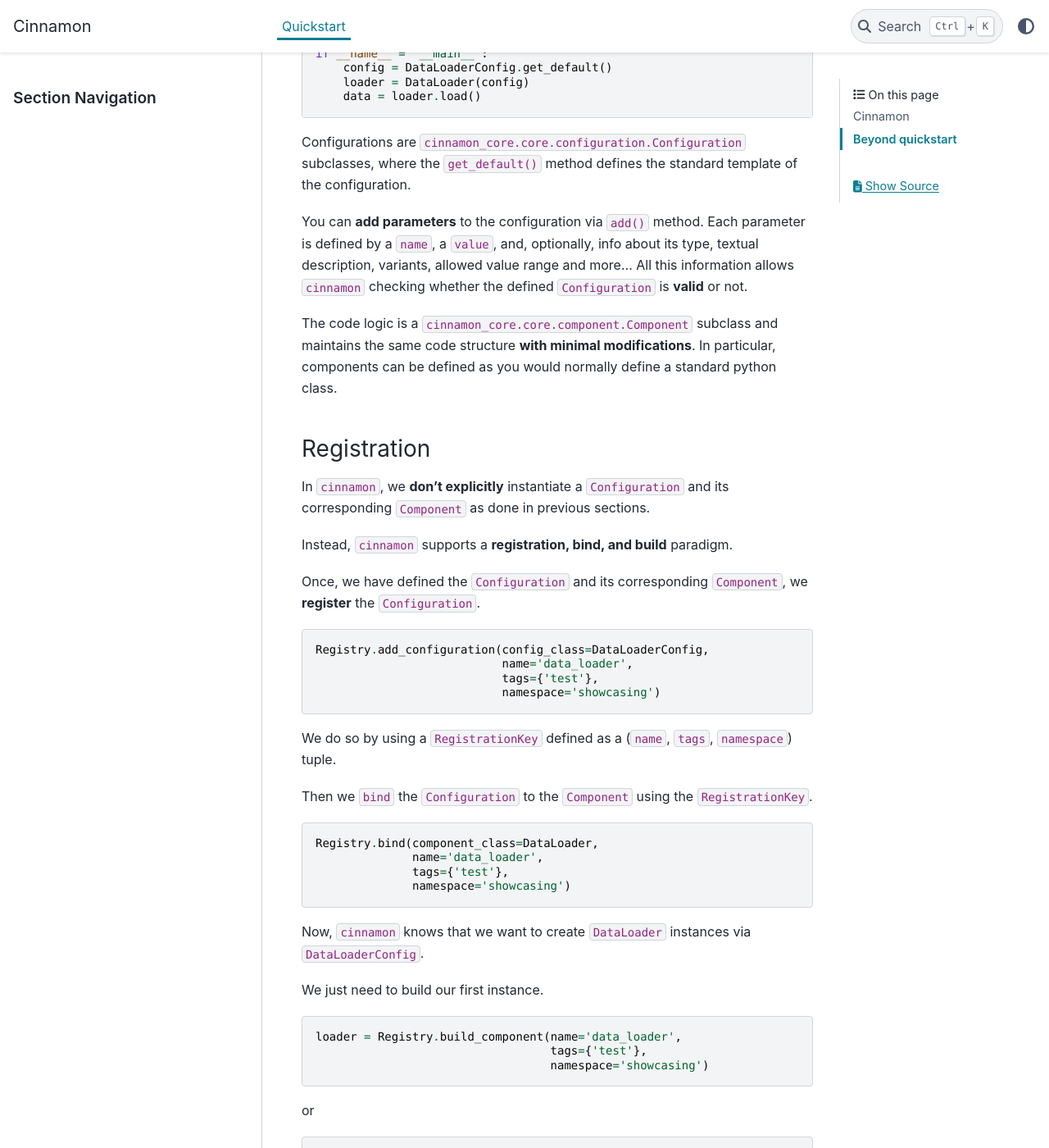
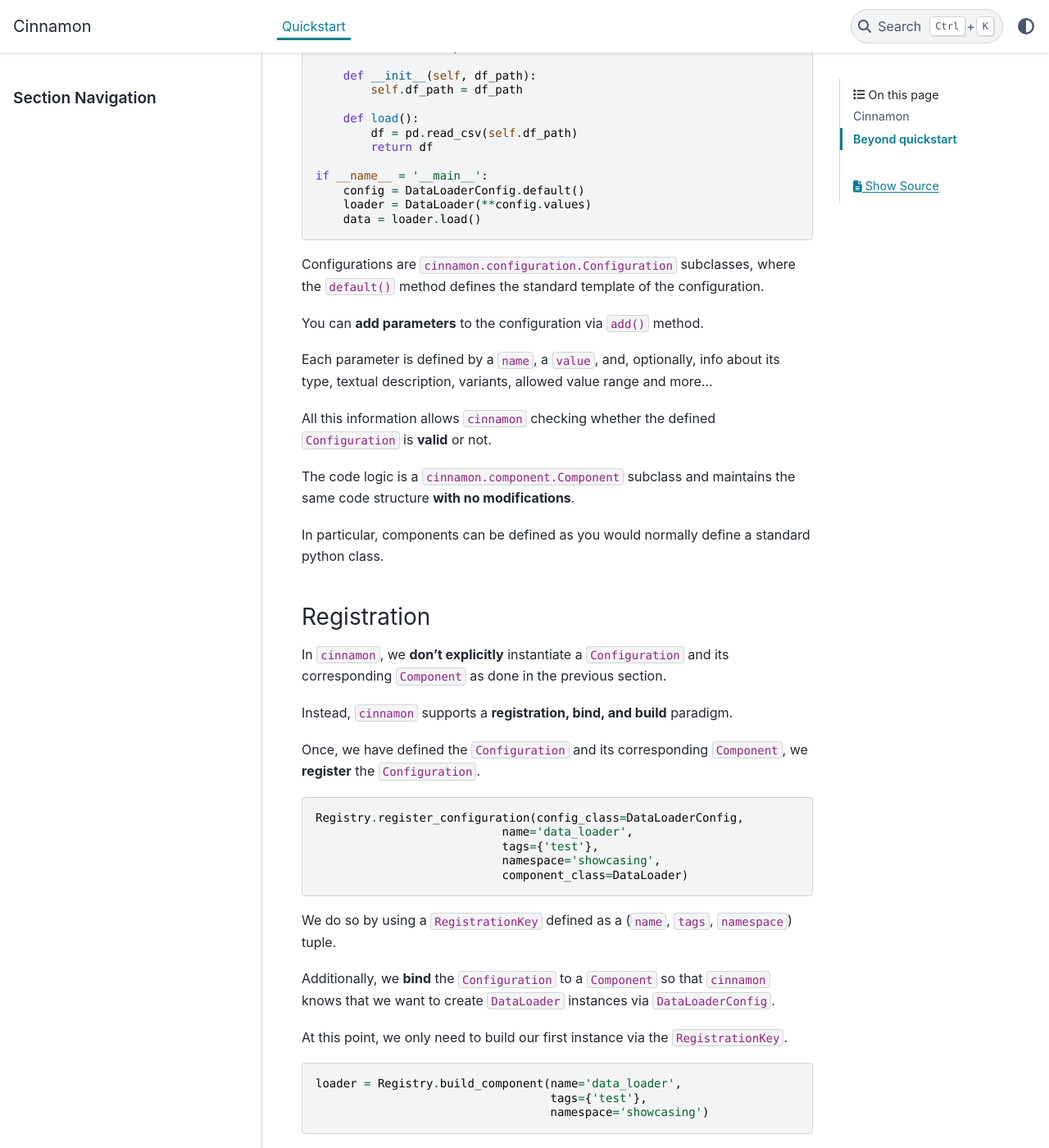
Before and after one commit to nlp-unibo/cinnamon, a Sphinx documentation site: the page built from docsrc/source/quickstart.rst, in a window 1280 px wide and 1400 px high, scrolled down 1708 px. Shown: the whole window at 82% size. Built offline with Sphinx 7.4.7 and the PyData theme 0.15.4, drawn with Linux system fonts in a browser that asks for light colours; some of the changed text lies outside the part shown.

Commit message:
WIP .rst files

```diff
--- a/docsrc/source/conf.py
+++ b/docsrc/source/conf.py
@@ -50,6 +50,7 @@ exclude_patterns = []
 # -- Options for HTML output -------------------------------------------------
 # https://www.sphinx-doc.org/en/master/usage/configuration.html#options-for-html-output
 
+# TODO: change theme!
 html_title = 'Cinnamon'
 html_theme = 'pydata_sphinx_theme'
 # html_theme_path = [sphinx_pdj_theme.get_html_theme_path()]
--- a/docsrc/source/quickstart.rst
+++ b/docsrc/source/quickstart.rst
@@ -25,6 +25,7 @@ What if we want to define **multiple** ``DataLoader``, each pointing to a differ
 We notice that we are **mixing** code logic (i.e., the ``DataLoader`` class) with its configuration (i.e., ``df_path``).
 
 We can **separate** code logic from configuration.
+
 Instead of relying on additional data formats (e.g., JSON), we define a ``DataLoaderConfig`` in python.
 
 .. code-block:: python
@@ -61,11 +62,14 @@ In ``cinnamon`` we follow the above paradigm.
 
 .. code-block:: python
 
-    class DataLoaderConfig(cinnamon_core.core.configuration.Configuration):
+    from cinnamon.configuration import Configuration
+    from cinnamon.component import Component
+
+    class DataLoaderConfig(Configuration):
 
         @classmethod
-        def get_default(cls):
-            config = super().get_default()
+        def default(cls):
+            config = super().default()
 
             config.add(name='df_path',
                        value='path/to/data',
@@ -75,25 +79,31 @@ In ``cinnamon`` we follow the above paradigm.
             return config
 
 
-    class DataLoader(cinnamon_core.core.component.Component):
+    class DataLoader(Component):
+
+        def __init__(self, df_path):
+            self.df_path = df_path
 
         def load():
-            df = pd.read_csv(self.config.df_path)
+            df = pd.read_csv(self.df_path)
             return df
 
     if __name__ = '__main__':
-        config = DataLoaderConfig.get_default()
-        loader = DataLoader(config)
+        config = DataLoaderConfig.default()
+        loader = DataLoader(**config.values)
         data = loader.load()
 
-Configurations are ``cinnamon_core.core.configuration.Configuration`` subclasses, where the ``get_default()`` method
+Configurations are ``cinnamon.configuration.Configuration`` subclasses, where the ``default()`` method
 defines the standard template of the configuration.
 
 You can **add parameters** to the configuration via ``add()`` method.
+
 Each parameter is defined by a ``name``, a ``value``, and, optionally, info about its type, textual description, variants, allowed value range and more...
+
 All this information allows ``cinnamon`` checking whether the defined ``Configuration`` is **valid** or not.
 
-The code logic is a ``cinnamon_core.core.component.Component`` subclass and maintains the same code structure **with minimal modifications**.
+The code logic is a ``cinnamon.component.Component`` subclass and maintains the same code structure **with no modifications**.
+
 In particular, components can be defined as you would normally define a standard python class.
 
 
@@ -101,7 +111,7 @@ In particular, components can be defined as you would normally define a standard
 Registration
 -------------------------
 
-In ``cinnamon``, we **don't explicitly** instantiate a ``Configuration`` and its corresponding ``Component`` as done in previous sections.
+In ``cinnamon``, we **don't explicitly** instantiate a ``Configuration`` and its corresponding ``Component`` as done in the previous section.
 
 Instead, ``cinnamon`` supports a **registration, bind, and build** paradigm.
 
@@ -109,25 +119,17 @@ Once, we have defined the ``Configuration`` and its corresponding ``Component``,
 
 .. code-block:: python
 
-    Registry.add_configuration(config_class=DataLoaderConfig,
+    Registry.register_configuration(config_class=DataLoaderConfig,
                                name='data_loader',
                                tags={'test'},
-                               namespace='showcasing')
+                               namespace='showcasing',
+                               component_class=DataLoader)
 
 We do so by using a ``RegistrationKey`` defined as a (``name``, ``tags``, ``namespace``) tuple.
 
-Then we ``bind`` the ``Configuration`` to the ``Component`` using the ``RegistrationKey``.
+Additionally, we **bind** the ``Configuration`` to a ``Component`` so that ``cinnamon`` knows that we want to create ``DataLoader`` instances via ``DataLoaderConfig``.
 
-.. code-block:: python
-
-    Registry.bind(component_class=DataLoader,
-                  name='data_loader',
-                  tags={'test'},
-                  namespace='showcasing')
-
-Now, ``cinnamon`` knows that we want to create ``DataLoader`` instances via ``DataLoaderConfig``.
-
-We just need to build our first instance.
+At this point, we only need to build our first instance via the ``RegistrationKey``.
 
 .. code-block:: python
 
@@ -147,12 +149,16 @@ to return a ``DataLoader`` instance rather than a generic ``Component``.
 
 Now, we can build ``DataLoader`` instances anywhere in our code by simply using the associated ``RegistrationKey``.
 
+.. note::
+    If you want to quickly change the ``Configuration`` of your ``DataLoader``, **you only need to change the key!**
+
 
 ****************************
 Beyond quickstart
 ****************************
 
 ``cinnamon`` uses the **registration, bind, and build** to provide flexible, clean and easy to extend code.
+
 The main code dependency are ``RegistrationKey`` instances.
 
 Via this paradigm, ``cinnamon`` supports:
```
Also changed, not shown: docsrc/source/data.rst (deleted, +0 -56 lines), docsrc/source/index.rst (+21 -5 lines), 2 other files.
